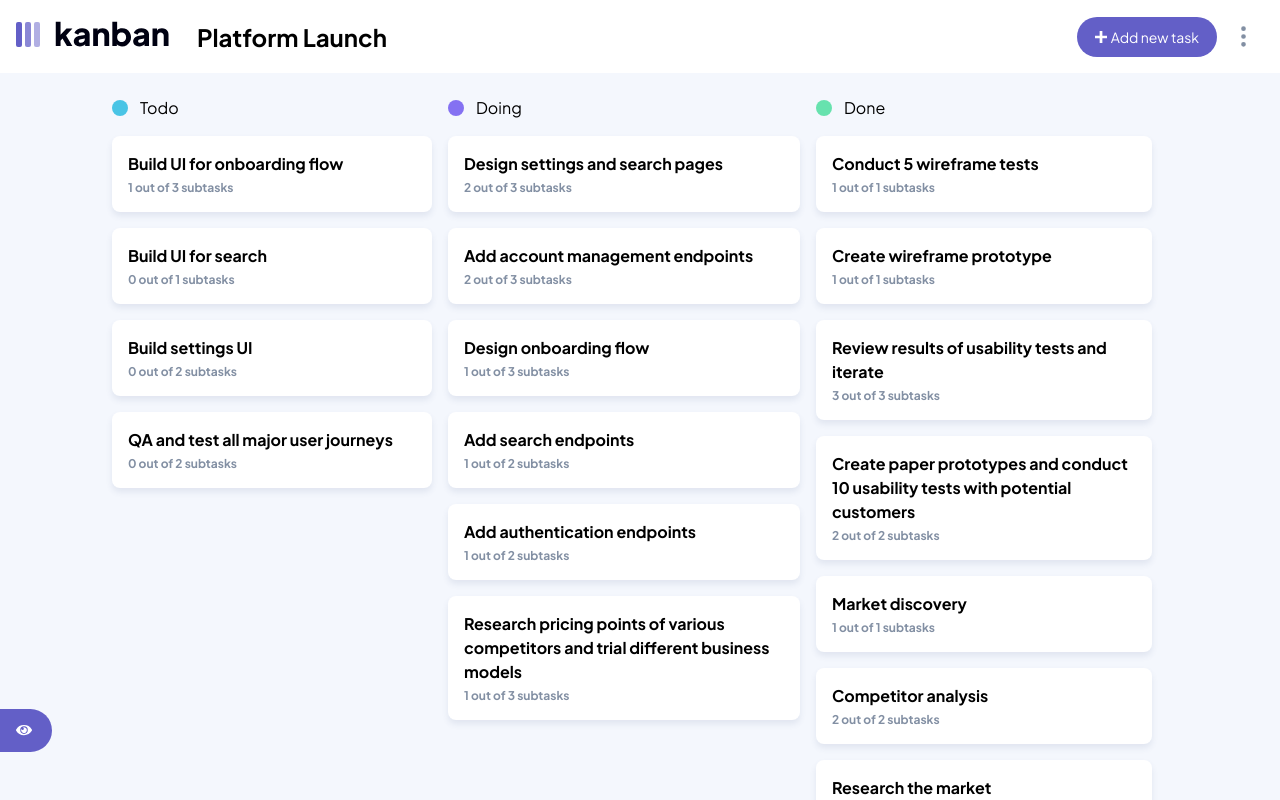
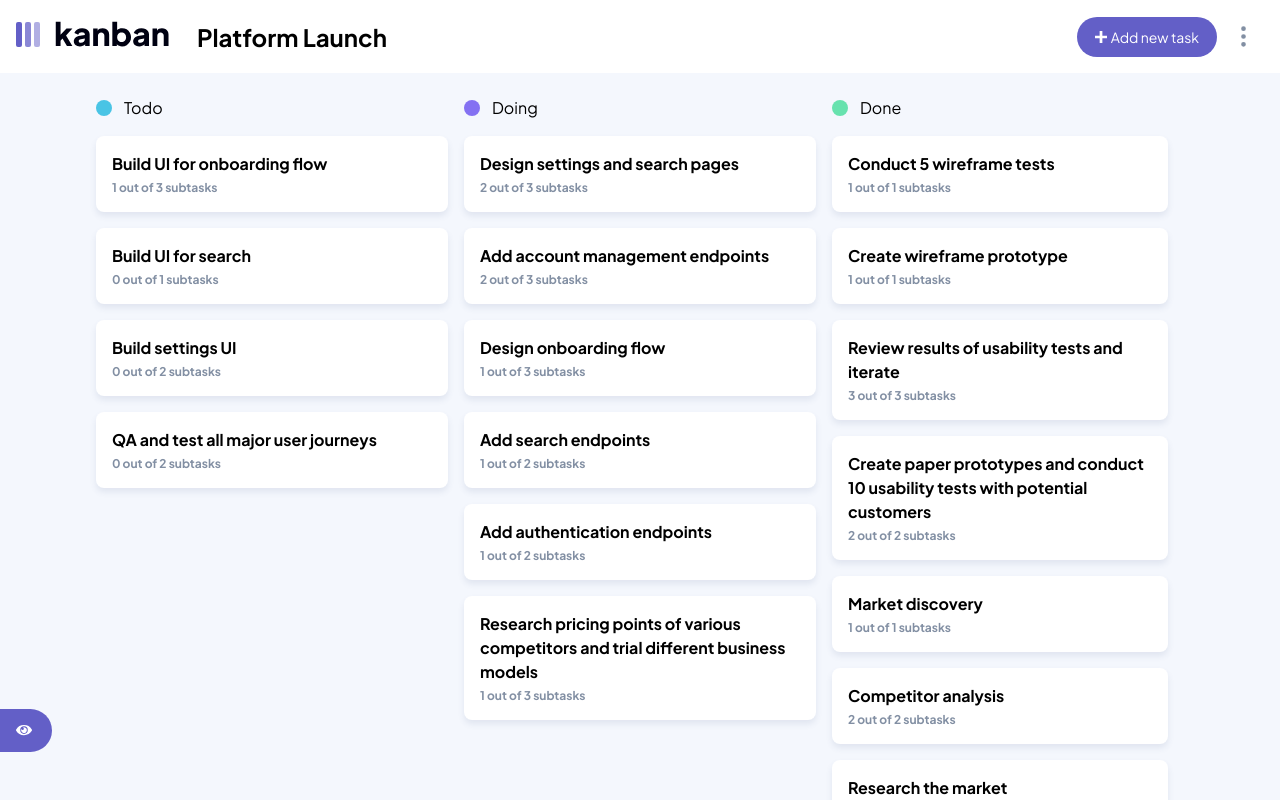
Before and after one commit to Dmitriy24S/task-management-app, a Next.js app: page / in a window 1280 px wide. Built offline with nearby package versions, Linux system fonts and the light colour scheme.

Commit message:
style: :lipstick: set limit min-max width 22rem for board column

```diff
--- a/src/components/Board/BoardColumn.tsx
+++ b/src/components/Board/BoardColumn.tsx
@@ -13,7 +13,7 @@ interface Props {
 const BoardColumn = ({ children, index, selectedBoard }: Props) => {
   return (
     <section
-      className={`flex min-w-[20rem] max-w-[22rem] flex-col gap-4 ${
+      className={`flex w-[22rem] flex-col gap-4 ${
         index === selectedBoard.columns.length - 1 ? "pr-4" : ""
       }`}
     >
```
